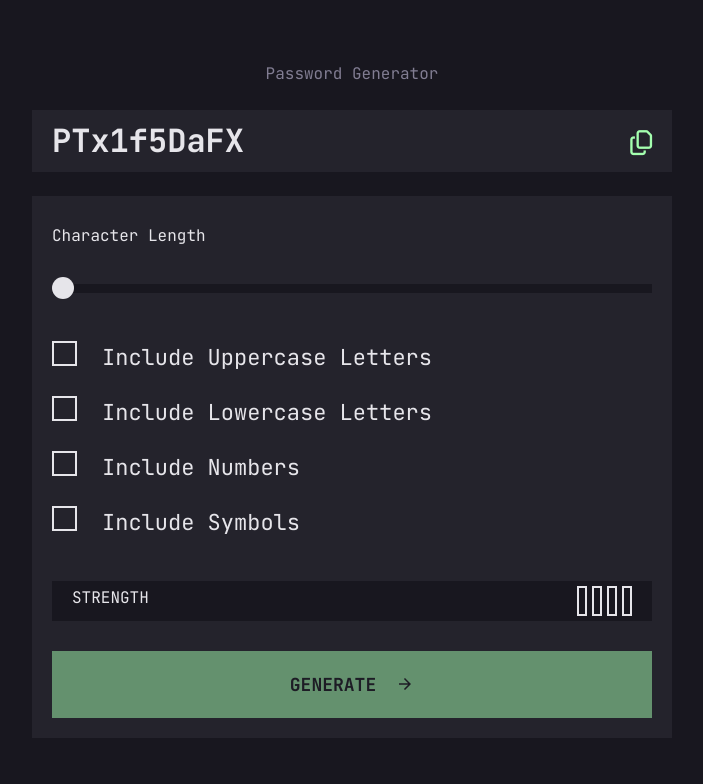
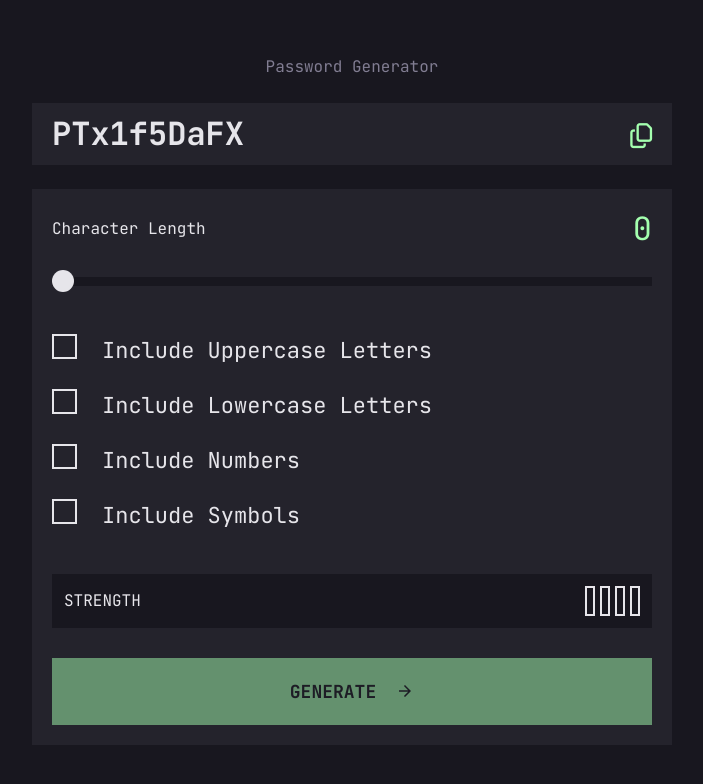
Before and after one commit to labihi/password-generator-web-app, an Angular app: page / in a window 1280 px wide. Shown: the top 784 px of the page, without its empty margins (288-991 px from the left). Built offline with nearby package versions, Linux system fonts and the light colour scheme.

Commit message:
feat: restored functionality in the angular version, realized a component for the slider

```diff
--- a/src/app/app.module.ts
+++ b/src/app/app.module.ts
@@ -5,11 +5,13 @@ import { AppRoutingModule } from './app-routing.module';
 import { AppComponent } from './app.component';
 import { GlobalContainerComponent } from './components/global-container/global-container.component';
 import {FormsModule} from "@angular/forms";
+import { PasswordLengthSliderComponent } from './components/password-length-slider/password-length-slider.component';
 
 @NgModule({
   declarations: [
     AppComponent,
-    GlobalContainerComponent
+    GlobalContainerComponent,
+    PasswordLengthSliderComponent
   ],
     imports: [
         BrowserModule,
--- a/src/app/components/global-container/global-container.component.html
+++ b/src/app/components/global-container/global-container.component.html
@@ -1,45 +1,29 @@
 <div class="flex flex-col gap-6">
   <div class="header text-light_grey">Password Generator</div>
   <div class="password-display bg-dark_grey text-almost_white">
-    <div id="password-text"><span>PTx1f5DaFX</span></div>
+    <div id="password-text"><span>{{generatedPassword || "PTx1f5DaFX"}}</span></div>
     <div>
       <i
         id="copy-button"
         class="far fa-copy text-neon_green_strong copy-icon"
+        (click)="copyToClipboard()"
       ></i>
     </div>
   </div>
   <div class="password-settings bg-dark_grey text-almost_white">
-    <div class="length-container">
-      <div class="character-count-header">
-        <p>Character Length</p>
-        <p
-          id="password-length-value"
-          class="text-neon_green_strong"
-        >{{passwordLengthValueText}}</p>
-      </div>
-      <input
-        type="range"
-        min="0"
-        max="128"
-        value="0"
-        class="slider"
-        id="password-length-slider"
-        (change)="changePasswordLength($event)"
-      />
-    </div>
+    <app-password-length-slider (emitPasswordLength)="onEmit($event)"></app-password-length-slider>
     <div class="checkboxes-container">
       <div>
         <label class="checkbox-container"
         >Include Uppercase Letters
           <input
             type="checkbox"
-            checked="checked"
             class="checkbox"
             id="uppercase"
             name="uppercase"
             value="UPPERCASE"
-            [ngModel]="uppercase"
+            [(ngModel)]="uppercase"
+            (change)="updateTotalOptions()"
           />
           <span class="checkmark"></span>
         </label>
@@ -54,7 +38,8 @@
             id="lowercase"
             name="lowercase"
             value="LOWERCASE"
-            [ngModel]="lowercase"
+            [(ngModel)]="lowercase"
+            (change)="updateTotalOptions()"
           />
           <span class="checkmark"></span>
         </label>
@@ -69,7 +54,8 @@
             id="numbers"
             name="numbers"
             value="NUMBERS"
-            [ngModel]="numbers"
+            [(ngModel)]="numbers"
+            (change)="updateTotalOptions()"
           />
           <span class="checkmark"></span>
         </label>
@@ -84,37 +70,42 @@
             id="symbols"
             name="symbols"
             value="SYMBOLS"
-            [ngModel]="symbols"
+            [(ngModel)]="symbols"
+            (change)="updateTotalOptions()"
           />
           <span class="checkmark"></span>
         </label>
       </div>
     </div>
-    <div class="strength-container bg-very_dark_grey">
+    <div class="flex justify-between items-center p-3 bg-very_dark_grey">
       <p>STRENGTH</p>
       <div class="bar-value-container">
-        <div id="bar-value" class="bar-value">{{textBarValue}}</div>
+        <div id="bar-value" class="bar-value" >{{textBarValue}}</div>
         <div class="strength-bar-container">
-          <div class="strength-bar strength-bar-empty"
+          <div class="strength-bar"
                [ngClass]="{
+                'strength-bar-empty': totalOptions == 0,
                 'bg-red': totalOptions == 1,
                 'bg-orange': totalOptions == 2,
                 'bg-yellow': totalOptions == 3,
                 'bg-green': totalOptions == 4
           }"></div>
-          <div class="strength-bar strength-bar-empty"
+          <div class="strength-bar "
                [ngClass]="{
+                'strength-bar-empty': totalOptions == 0 || totalOptions == 1,
                 'bg-orange': totalOptions == 2,
                 'bg-yellow': totalOptions == 3,
                 'bg-green': totalOptions == 4
           }"></div>
-          <div class="strength-bar strength-bar-empty"
+          <div class="strength-bar"
                 [ngClass]="{
+                  'strength-bar-empty': totalOptions == 0 || totalOptions == 1 || totalOptions == 2,
                   'bg-yellow': totalOptions == 3,
                   'bg-green': totalOptions == 4
           }"></div>
-          <div class="strength-bar strength-bar-empty"
+          <div class="strength-bar"
                 [ngClass]="{
+                  'strength-bar-empty': totalOptions == 0 || totalOptions == 1 || totalOptions == 2 || totalOptions == 3,
                   'bg-green': totalOptions == 4
           }"></div>
         </div>
@@ -125,8 +116,8 @@
         class="generate-button font-body"
         id="generate-button"
         (click)="generateAll()"
-        [ngClass]="{disabled: totalOptions == 0}"
-        [disabled]="shoudlDisableGenerateButton()"
+        [ngClass]="{disabled: shouldDisableGenerateButton()}"
+        [disabled]="shouldDisableGenerateButton()"
       >
         GENERATE
         <svg
--- a/src/app/components/global-container/global-container.component.ts
+++ b/src/app/components/global-container/global-container.component.ts
@@ -1,16 +1,18 @@
-import { Component } from '@angular/core';
+import {Component, Input, OnInit} from '@angular/core';
 
 @Component({
   selector: 'app-global-container',
   templateUrl: './global-container.component.html',
   styleUrls: ['./global-container.component.scss']
 })
-export class GlobalContainerComponent {
+export class GlobalContainerComponent implements OnInit{
 
   uppercase: string = '';
   lowercase: string = '';
   numbers: string = '';
   symbols: string = '';
+
+  passwordLength: string = '';
 
   Allowed = {
     Uppers: "QWERTYUIOPASDFGHJKLZXCVBNM",
@@ -20,11 +22,23 @@ export class GlobalContainerComponent {
   };
 
   textBarValue: string = '';
-  passwordLengthValueText: string = '';
 
   totalOptions = 0;
+  generatedPassword: string = "";
+
+
+
+  constructor() {
+  }
+
+  ngOnInit() {
+  }
+
+
 
   generateAll() {
+    console.log(length);
+    length = parseInt(this.passwordLength);
 
     const options = {
       uppercase: this.uppercase,
@@ -69,10 +83,12 @@ export class GlobalContainerComponent {
         pwd += this.getRandomCharFromString(allowedChars);
       }
     }
+
+    this.generatedPassword = pwd;
   }
 
   private getRandomCharFromString(str: string) {
-    return str.charAt(Math.floor(Math.random() * str.length));;
+    return str.charAt(Math.floor(Math.random() * str.length));
   }
 
   private generateSecurityBar(
@@ -82,13 +98,14 @@ export class GlobalContainerComponent {
       numbers: string;
       symbols: string
     }, length: number) {
+    console.log(options);
 
     this.totalOptions = 0;
 
     //  Get the total number of enabled options
-    Object.keys(options).forEach((key) => {
-      if (options[key as keyof typeof options]) this.totalOptions++;
-    });
+    this.updateTotalOptions();
+
+    console.log("TOTOPT: ",this.totalOptions);
 
     //  Add the style to the bar
     switch (this.totalOptions) {
@@ -110,11 +127,25 @@ export class GlobalContainerComponent {
     }
   }
 
-  changePasswordLength($event: Event) {
-    this.passwordLengthValueText = ($event.target as HTMLInputElement).value;
+
+  shouldDisableGenerateButton() {
+    return this.totalOptions === 0 || this.passwordLength === '' || this.passwordLength === '0';
   }
 
-  shoudlDisableGenerateButton() {
-    return this.totalOptions === 0;
+  updateTotalOptions() {
+    this.totalOptions = 0;
+    if(this.uppercase) this.totalOptions++;
+    if(this.lowercase) this.totalOptions++;
+    if(this.numbers) this.totalOptions++;
+    if(this.symbols) this.totalOptions++;
+  }
+
+  onEmit($event: string) {
+    console.log("PW LENGTH: ", $event);
+    this.passwordLength = $event;
+  }
+
+  copyToClipboard() {
+    navigator.clipboard.writeText(this.generatedPassword);
   }
 }
--- /dev/null
+++ b/src/app/components/password-length-slider/password-length-slider.component.html
@@ -0,0 +1,18 @@
+<div class="length-container">
+  <div class="character-count-header">
+    <p>Character Length</p>
+    <p
+      id="password-length-value"
+      class="text-neon_green_strong"
+    >{{passwordLength}}</p>
+  </div>
+  <input
+    type="range"
+    min="0"
+    max="128"
+    value="0"
+    class="slider"
+    id="password-length-slider"
+    (change)="changePasswordLength($event)"
+  />
+</div>
--- /dev/null
+++ b/src/app/components/password-length-slider/password-length-slider.component.scss
@@ -0,0 +1,16 @@
+.length-container {
+  display: flex;
+  flex-direction: column;
+}
+
+.character-count-header {
+  display: flex;
+  justify-content: space-between;
+  align-items: center;
+  margin-bottom: 10px;
+  height: 40px;
+}
+
+#password-length-value {
+  font-size: 32px;
+}
--- /dev/null
+++ b/src/app/components/password-length-slider/password-length-slider.component.ts
@@ -0,0 +1,18 @@
+import {Component, EventEmitter, Input, Output} from '@angular/core';
+
+@Component({
+  selector: 'app-password-length-slider',
+  templateUrl: './password-length-slider.component.html',
+  styleUrls: ['./password-length-slider.component.scss']
+})
+export class PasswordLengthSliderComponent {
+
+  @Output('emitPasswordLength') emitPasswordLength = new EventEmitter<string>();
+  passwordLength = "0";
+
+  changePasswordLength($event: Event) {
+    this.passwordLength = ($event.target as HTMLInputElement).value;
+    this.emitPasswordLength?.emit(this.passwordLength);
+  }
+
+}
```
Also changed, not shown: 1 other file (tests, documents, lock files or other folders).
